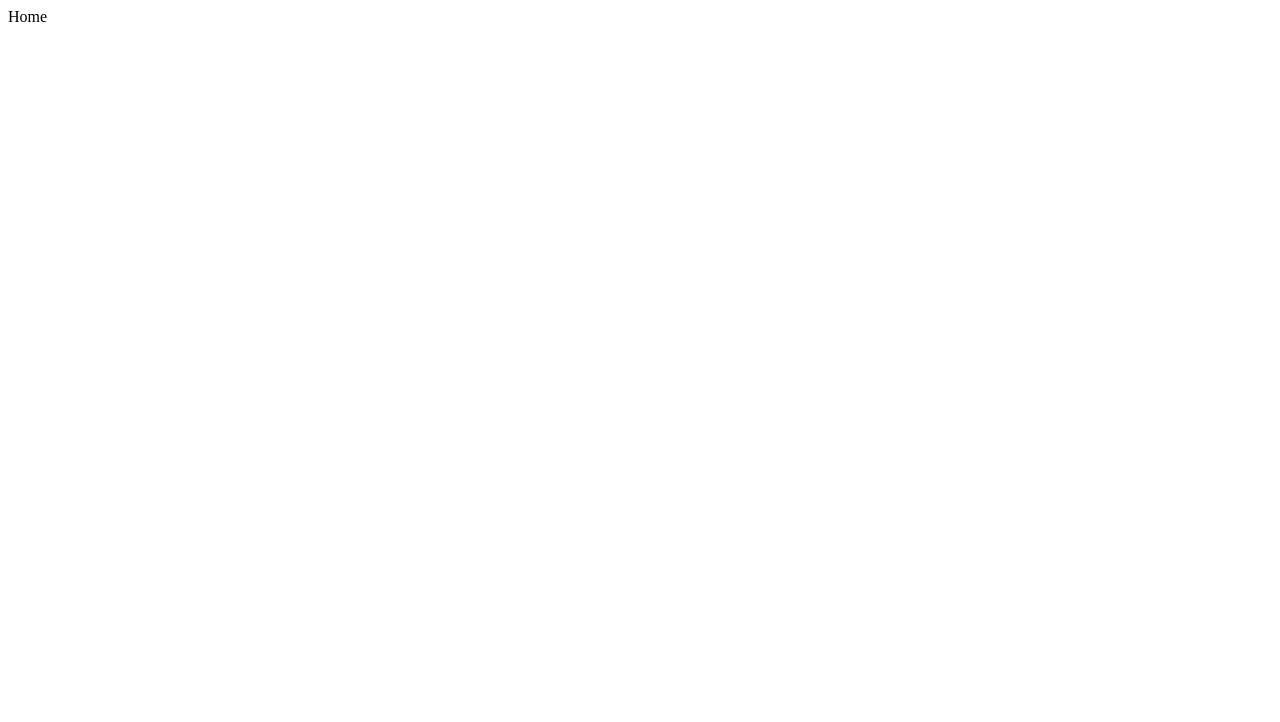
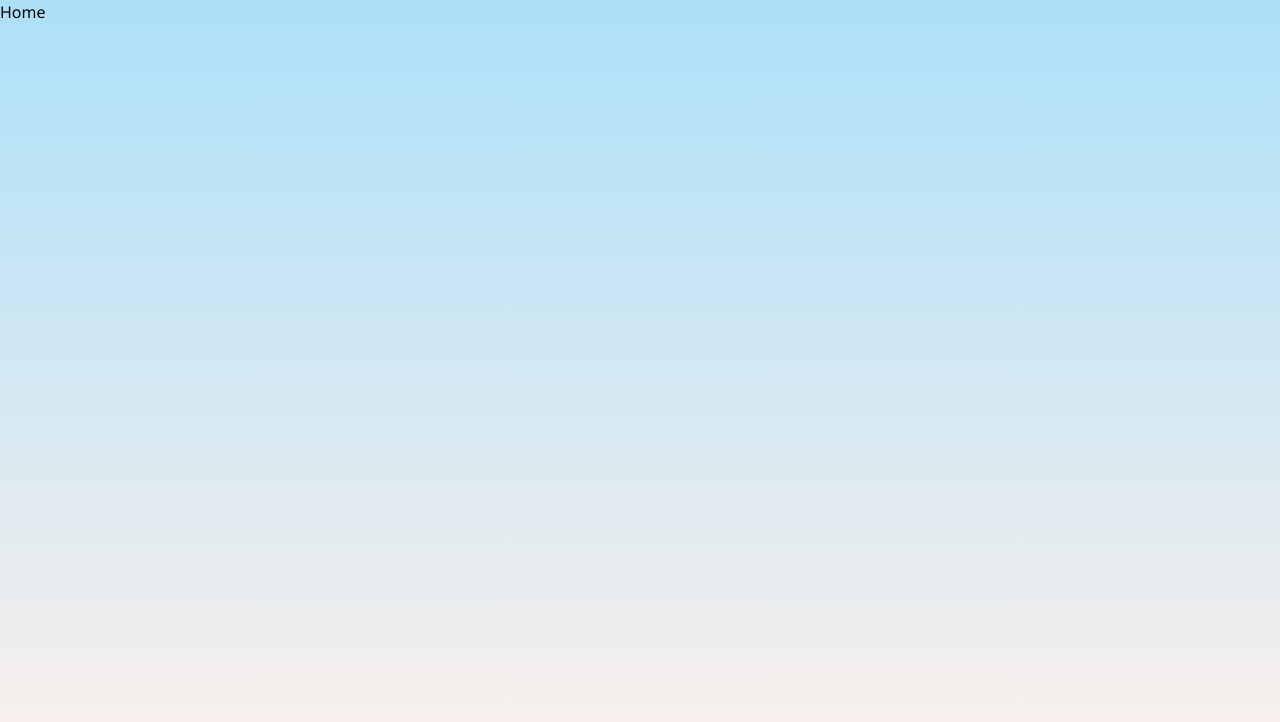
Before and after one commit to Alex13f13/Weekly-weather, a React (Vite) app: page / in a window 1280 px wide. Shown: the top 722 px of the page. Built offline with nearby package versions, Linux system fonts and the light colour scheme.

Commit message:
New Global Style
More detailed description of the change:
- Add a global style with styled components for background, texts, etc... To maintain the same styles in the elements of the whole page.

```diff
--- /dev/null
+++ b/src/components/GlobalStyle.jsx
@@ -0,0 +1,76 @@
+import { createGlobalStyle } from "styled-components";
+
+const GlobalStyle = createGlobalStyle`
+
+  body {
+    margin: 0;
+    padding: 0;
+    font-family: Segoe UI, Tahoma, Geneva, Verdana, sans-serif;
+    background-image: linear-gradient(to top, #fff1eb 0%, #ace0f9 100%);
+    background-repeat: no-repeat;
+    color: rgb(0, 0, 0);
+    font-size: 1rem;
+    line-height: 1.55;
+    text-rendering: optimizeSpeed;
+    min-height: 100vh;
+  }
+
+  h1 {
+    font-size: 2rem;
+    font-weight: 700;
+    line-height: 1.2;
+    margin: 0;
+    padding: 0;
+  }
+
+  h2 {
+    font-size: 1.75rem;
+    font-weight: 700;
+    line-height: 1.2;
+    margin: 0;
+    padding: 0;
+  }
+
+  h3 {
+    font-size: 1.5rem;
+    font-weight: 700;
+    line-height: 1.2;
+    margin: 0;
+    padding: 0;
+  }
+
+  h4 {
+    font-size: 1.25rem;
+    font-weight: 700;
+    line-height: 1.2;
+    margin: 0;
+    padding: 0;
+  }
+
+  h5 {
+    font-size: 1rem;
+    font-weight: 700;
+    line-height: 1.2;
+    margin: 0;
+    padding: 0;
+  }
+
+  p {
+    font-size: 1rem;
+    font-weight: 400;
+    line-height: 1.5;
+    margin: 0;
+    padding: 0;
+  }
+
+  a {
+    text-decoration: none;
+    color: inherit;
+  }
+`;
+
+const StyledGlobalStyle = () => {
+	return <GlobalStyle />;
+};
+
+export default StyledGlobalStyle;
--- a/src/main.jsx
+++ b/src/main.jsx
@@ -2,9 +2,11 @@ import React from "react";
 import ReactDOM from "react-dom/client";
 import Router from "./router/Router";
 import { BrowserRouter } from "react-router-dom";
+import GlobalStyle from "./components/GlobalStyle";
 
 ReactDOM.createRoot(document.getElementById("root")).render(
 	<React.StrictMode>
+		<GlobalStyle />
 		<BrowserRouter>
 			<Router />
 		</BrowserRouter>
--- a/src/pages/NotFound.jsx
+++ b/src/pages/NotFound.jsx
@@ -7,15 +7,16 @@ const NotFoundContainer = styled.div`
 	justify-content: center;
 	height: 100vh;
 	text-align: center;
+	overflow: hidden;
 `;
 
 const NotFoundHeading = styled.h1`
-	font-size: 2rem;
+	font-size: 1.6rem;
 	margin-bottom: 16px;
 `;
 
 const NotFoundMessage = styled.p`
-	font-size: 1.2rem;
+	font-size: 1rem;
 `;
 
 export default function NotFound() {
```
